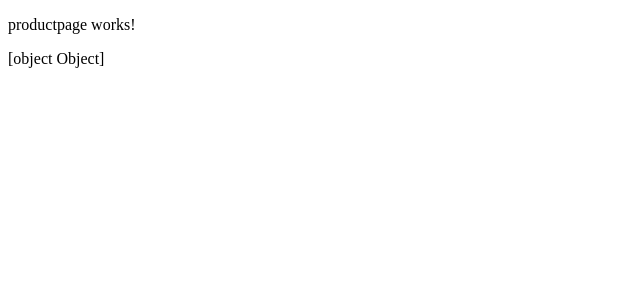
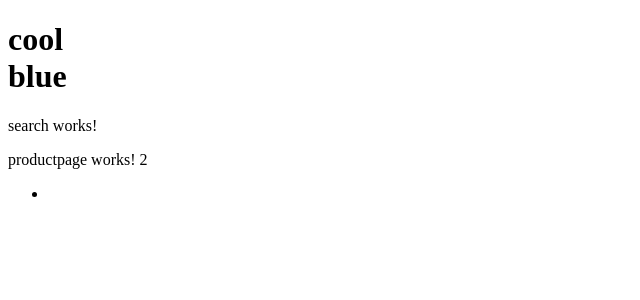
Before and after one commit to TimonVanslambrouck/frontendAngular, an Angular app: page /list/1 in a window 1280 px wide. Shown: the top 300 px of the page, without its empty margins (0-640 px from the left). Built offline with nearby package versions, Linux system fonts and the light colour scheme; no server answers.

Commit message:
added header + fixed api call

```diff
--- a/src/app/app.module.ts
+++ b/src/app/app.module.ts
@@ -7,6 +7,8 @@ import { HomepageComponent } from './homepage/homepage.component';
 import { ProductpageComponent } from './productpage/productpage.component';
 import { ProductlistpageComponent } from './productlistpage/productlistpage.component';
 import { HttpClientModule } from '@angular/common/http';
+import { HeaderComponent } from './header/header.component';
+import { SearchComponent } from './header/search/search.component';
 
 
 @NgModule({
@@ -14,7 +16,9 @@ import { HttpClientModule } from '@angular/common/http';
     AppComponent,
     HomepageComponent,
     ProductpageComponent,
-    ProductlistpageComponent
+    ProductlistpageComponent,
+    HeaderComponent,
+    SearchComponent
   ],
   imports: [
     BrowserModule,
--- /dev/null
+++ b/src/app/header/header.component.html
@@ -0,0 +1,2 @@
+<h1>cool <br> blue</h1>
+<app-search></app-search>
--- /dev/null
+++ b/src/app/header/header.component.ts
@@ -0,0 +1,15 @@
+import { Component, OnInit } from '@angular/core';
+
+@Component({
+  selector: 'app-header',
+  templateUrl: './header.component.html',
+  styleUrls: ['./header.component.scss']
+})
+export class HeaderComponent implements OnInit {
+
+  constructor() { }
+
+  ngOnInit(): void {
+  }
+
+}
--- /dev/null
+++ b/src/app/header/search/search.component.html
@@ -0,0 +1 @@
+<p>search works!</p>
--- /dev/null
+++ b/src/app/header/search/search.component.ts
@@ -0,0 +1,15 @@
+import { Component, OnInit } from '@angular/core';
+
+@Component({
+  selector: 'app-search',
+  templateUrl: './search.component.html',
+  styleUrls: ['./search.component.scss']
+})
+export class SearchComponent implements OnInit {
+
+  constructor() { }
+
+  ngOnInit(): void {
+  }
+
+}
--- a/src/app/homepage/homepage.component.html
+++ b/src/app/homepage/homepage.component.html
@@ -1,3 +1,8 @@
+<app-header></app-header>
 <p>homepage works!</p>
 
-{{productList}}
+<ul>
+  <li *ngFor="let product of productList |async; index as i">
+    {{i+1}}. {{product.title}}
+  </li>
+</ul>
--- a/src/app/productlistpage/productlistpage.component.html
+++ b/src/app/productlistpage/productlistpage.component.html
@@ -1 +1,2 @@
+<app-header></app-header>
 <p>productlistpage works!</p>
--- a/src/app/productpage/productpage.component.html
+++ b/src/app/productpage/productpage.component.html
@@ -1,3 +1,8 @@
-<p>productpage works!</p>
+<app-header></app-header>
+<p>productpage works! 2</p>
 
-{{product}}
+<ul>
+  <li>
+    {{(product|async)?.title}}
+  </li>
+</ul>
```
Also changed, not shown: src/app/header/header.component.scss (added), src/app/header/search/search.component.scss (added), 2 other files (tests, documents, lock files or other folders).
